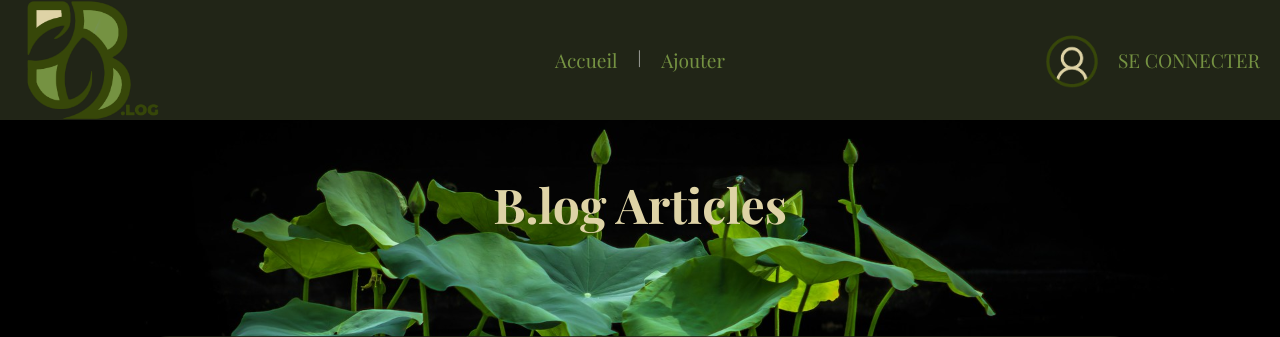
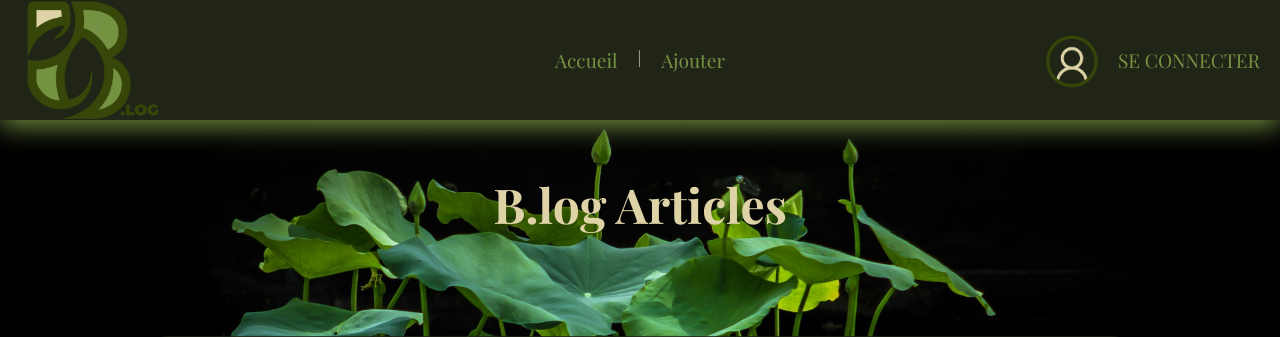
Before and after one commit to Dev-Relax/Blog-AFPA-ECF4, a PHP site: page /Accueil/index.html in a window 1280 px wide. Shown: the top 337 px of the page. Run offline with PHP 8.4, Linux system fonts and the light colour scheme.

Commit message:
update box shadow nav bar

```diff
--- a/Accueil/styles.css
+++ b/Accueil/styles.css
@@ -23,6 +23,7 @@ body {
     background-color: #212517;
     height: 80px;
     position: relative; /* Ajout pour permettre l'utilisation de position:absolute */
+    box-shadow: 0px 6px 25px rgba(117, 146, 66, 1);
 }
 
 .header .logo {
--- a/Ajouter/styles.css
+++ b/Ajouter/styles.css
@@ -23,6 +23,7 @@ body {
     background-color: #212517;
     height: 80px;
     position: relative; /* Ajout pour permettre l'utilisation de position:absolute */
+    box-shadow: 0px 6px 25px rgba(117, 146, 66, 1);
 }
 
 .header .logo {
--- a/Connexion/styles.css
+++ b/Connexion/styles.css
@@ -23,6 +23,7 @@ body {
     background-color: #212517;
     height: 80px;
     position: relative; /* Ajout pour permettre l'utilisation de position:absolute */
+    box-shadow: 0px 6px 25px rgba(117, 146, 66, 1);
 }
 
 .header .logo {
--- a/DetailsEtCom/styles.css
+++ b/DetailsEtCom/styles.css
@@ -23,6 +23,7 @@ body {
     background-color: #212517;
     height: 80px;
     position: relative; /* Ajout pour permettre l'utilisation de position:absolute */
+    box-shadow: 0px 6px 25px rgba(117, 146, 66, 1);
 }
 
 .header .logo {
--- a/Editer/styles.css
+++ b/Editer/styles.css
@@ -23,6 +23,7 @@ body {
     background-color: #212517;
     height: 80px;
     position: relative; /* Ajout pour permettre l'utilisation de position:absolute */
+    box-shadow: 0px 6px 25px rgba(117, 146, 66, 1);
 }
 
 .header .logo {
--- a/Inscription/styles.css
+++ b/Inscription/styles.css
@@ -23,6 +23,7 @@ body {
     background-color: #212517;
     height: 80px;
     position: relative; /* Ajout pour permettre l'utilisation de position:absolute */
+    box-shadow: 0px 6px 25px rgba(117, 146, 66, 1);
 }
 
 .header .logo {
--- a/Rgpd/styles.css
+++ b/Rgpd/styles.css
@@ -23,6 +23,7 @@ body {
     background-color: #212517;
     height: 80px;
     position: relative; /* Ajout pour permettre l'utilisation de position:absolute */
+    box-shadow: 0px 6px 25px rgba(117, 146, 66, 1);
 }
 
 .header .logo {
```
